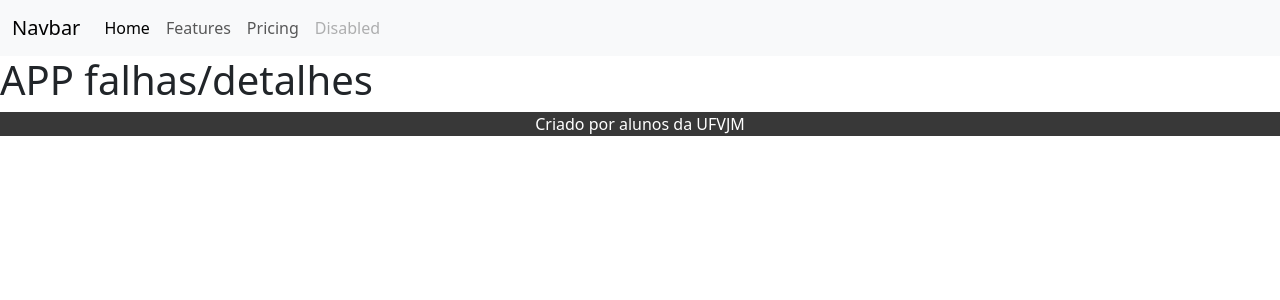
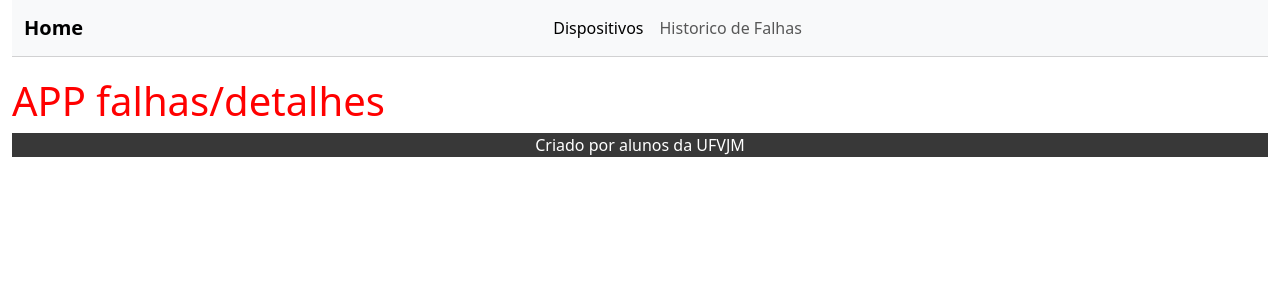
Before and after one commit to Jarvis-01/Projeto, a Django app: page /falhas/detalhe/1/ in a window 1280 px wide. Shown: the top 300 px of the page. Run offline with Django 4.2, Linux system fonts and the light colour scheme; data that the repository does not hold is empty.

Commit message:
organizando rotas

```diff
--- a/projetoSD/dispositivos/templates/adicionar_dispositivo.html
+++ b/projetoSD/dispositivos/templates/adicionar_dispositivo.html
@@ -1,6 +1,6 @@
 {% extends 'base.html' %}
 
-<main>
+
 {% block content %}
     <form action="" method="post">
         {% csrf_token %}
@@ -10,4 +10,3 @@
         <input type="submit" value="Submit">
     </form>
 {% endblock %}
-</main>
--- a/projetoSD/dispositivos/templates/criar_falha.html
+++ b/projetoSD/dispositivos/templates/criar_falha.html
@@ -1,6 +1,6 @@
 {% extends 'base.html' %}
 
-<main>
+
 {% block content %}
     <form action="" method="post">
         {% csrf_token %}
@@ -11,4 +11,3 @@
         <input type="submit" value="Submit">
     </form>
 {% endblock %}
-</main>
--- a/projetoSD/dispositivos/templates/editar_dispositivo.html
+++ b/projetoSD/dispositivos/templates/editar_dispositivo.html
@@ -2,7 +2,7 @@
 
 {% block title %}Editando '{{dispositivos.nome}}'{% endblock %}
 
-<main>
+
 {% block content %}
     <h1>Editando '{{dispositivos.nome}}'</h1>
     <form action="" method="post">
@@ -13,4 +13,3 @@
         <input type="submit" value="Submit">
     </form>
 {% endblock %}
-</main>
--- a/projetoSD/dispositivos/urls.py
+++ b/projetoSD/dispositivos/urls.py
@@ -2,7 +2,7 @@ from django.urls import path
 from . import views
 
 urlpatterns = [
-    path('', views.index, name='index'),
+    path('', views.index, name='index1'),
     path('adicionar/', views.adicionar, name='adicionar'),
     path('editar/<int:id>', views.editar, name='editar'),
     path('deletar/<int:id>', views.deletar, name='deletar'),
--- a/projetoSD/falhas/templates/adicionar_falha.html
+++ b/projetoSD/falhas/templates/adicionar_falha.html
@@ -1,6 +1,6 @@
 {% extends 'base.html' %}
 
-<main>
+
 {% block content %}
     <form action="" method="post">
         {% csrf_token %}
@@ -10,4 +10,3 @@
         <input type="submit" value="Submit">
     </form>
 {% endblock %}
-</main>
--- a/projetoSD/falhas/templates/detalhe.html
+++ b/projetoSD/falhas/templates/detalhe.html
@@ -1,20 +1,19 @@
 {% extends 'base.html' %}
 
-<main>
+
 {% block content %}
     <h1> APP falhas/detalhes </h1>
     {% for item in falhas %}
 
         <ul>
-                <li>{{ item.titulo}}</li>
-                <li>{{ item.equipamento}}</li>
-                <li>{{ item.get_status_dispositivo_display}}</li>
-                <li>{{ item.registro_criado}}</li>
-                <li>{{ item.registro_atualizado}}</li>
-                <li>{{ item.detalhes}}</li>
+            <li>Tipo: {{ item.titulo}}</li>
+            <li>Dispositivo: {{ item.equipamento}}</li>
+            <li>Status:{{ item.get_status_dispositivo_display}}</li>
+            <li>Data criação: {{ item.registro_criado}}</li>
+            <li>Data atualização: {{ item.registro_atualizado}}</li>
+            <li>Detalhes da falha: {{ item.detalhes}}</li>
         </ul>
         <a href="../../editar/{{item.pk}}">Editar</a>
         <a href="../../deletar/{{item.pk}}">Deletar</a>
     {% endfor %}
 {% endblock %}
-</main>
--- a/projetoSD/falhas/templates/editar_falha.html
+++ b/projetoSD/falhas/templates/editar_falha.html
@@ -1,6 +1,6 @@
 {% extends 'base.html' %}
 
-<main>
+
 {% block content %}
     <h1>Editando falha de '{{falhas.titulo}}'</h1>
     <form action="" method="post">
@@ -11,4 +11,3 @@
         <input type="submit" value="Submit">
     </form>
 {% endblock %}
-</main>
--- a/projetoSD/falhas/templates/falhas.html
+++ b/projetoSD/falhas/templates/falhas.html
@@ -1,6 +1,6 @@
 {% extends 'base.html' %}
 
-<main>
+
 {% block content %}
     <h1> APP falhas </h1>
     <p>Valor {{ primeiraMes }}</p>
@@ -62,5 +62,6 @@
         {% endfor %}
         </tbody>
       </table>
+
+      <a href="{% url 'adiciona' %}">adicionar falha</a>
 {% endblock %}
-</main>
--- a/projetoSD/falhas/urls.py
+++ b/projetoSD/falhas/urls.py
@@ -3,9 +3,9 @@ from django.urls import path
 from . import views
 
 urlpatterns = [
-    path('', views.index, name='index'),
+    path('', views.index, name='index2'),
     path("detalhe/<int:pk>/", views.detalhe, name='detalhe'),
-    path('adicionar/', views.adicionar, name='adicionar'),
+    path('adiciona/', views.adicionar, name='adiciona'),
     path('editar/<int:id>', views.editar, name='editar'),
     path('deletar/<int:id>', views.deletar, name='deletar'),
 ]
--- a/projetoSD/projetoSD/settings.py
+++ b/projetoSD/projetoSD/settings.py
@@ -10,6 +10,7 @@ For the full list of settings and their values, see
 https://docs.djangoproject.com/en/4.2/ref/settings/
 """
 
+import os
 from pathlib import Path
 
 # Build paths inside the project like this: BASE_DIR / 'subdir'.
@@ -124,6 +125,7 @@ USE_TZ = True
 # https://docs.djangoproject.com/en/4.2/howto/static-files/
 
 STATIC_URL = 'static/'
+STATICFILES_DIRS = [os.path.join(BASE_DIR, 'static')]
 
 # Default primary key field type
 # https://docs.djangoproject.com/en/4.2/ref/settings/#default-auto-field
--- /dev/null
+++ b/projetoSD/static/css/styles.css
@@ -0,0 +1,31 @@
+.container-fluid{
+    padding: 0px;
+}
+
+.navbar{
+    border-bottom: 1px solid #3333;
+    margin-bottom: 20px;
+}
+
+.navbar-nav{
+    margin: auto;
+}
+
+.navbar-brand{
+    font-weight: bold;
+}
+
+.navbar-light .navbar-nav a.nav-link{
+    color: #3333;
+    letter-spacing: 1px;
+}
+
+main > h1{
+    color: red;
+}
+
+footer{
+    background-color: rgb(56, 56, 56);
+    color: white;
+    text-align: center;
+}
--- /dev/null
+++ b/projetoSD/static/js/scripts.js
@@ -0,0 +1 @@
+console.log('testando javascript')
--- a/projetoSD/templates/base.html
+++ b/projetoSD/templates/base.html
@@ -1,33 +1,33 @@
+{% load static %}
+
 <!DOCTYPE html>
 <html lang="pt-br">
 <head>
     <meta charset="UTF-8">
     <meta name="viewport" content="width=device-width, initial-scale=1.0">
 
+    <link rel="stylesheet" type="text/css" href="{% static 'css/styles.css' %}">
     <link href="https://cdn.jsdelivr.net/npm/bootstrap@5.3.2/dist/css/bootstrap.min.css" rel="stylesheet" integrity="sha384-T3c6CoIi6uLrA9TneNEoa7RxnatzjcDSCmG1MXxSR1GAsXEV/Dwwykc2MPK8M2HN" crossorigin="anonymous">
 
     <title>Document</title>
-    <style>
-        footer{
-            background-color: rgb(56, 56, 56);
-            color: white;
-            text-align: center;
-        }
-    </style>
+
 </head>
 <body>
+    <div class="container-fluid">
         <header>
             {% include "navbar.html" %}
         </header>
+        <main>
             {% block content %}
-
             {% endblock %}
-
+        </main>
         <footer>
             <p>Criado por alunos da UFVJM</p>
         </footer>
+    </div>
 
 
+    <script src="{% static 'js/scripts.js' %}"></script>
     <script src="https://cdn.jsdelivr.net/npm/bootstrap@5.3.2/dist/js/bootstrap.bundle.min.js" integrity="sha384-C6RzsynM9kWDrMNeT87bh95OGNyZPhcTNXj1NW7RuBCsyN/o0jlpcV8Qyq46cDfL" crossorigin="anonymous"></script>
 </body>
 </html>
--- a/projetoSD/templates/navbar.html
+++ b/projetoSD/templates/navbar.html
@@ -1,22 +1,16 @@
 <nav class="navbar navbar-expand-lg bg-body-tertiary">
     <div class="container-fluid">
-      <a class="navbar-brand" href="#">Navbar</a>
+      <a class="navbar-brand" href="{% url 'index' %}">Home</a>
       <button class="navbar-toggler" type="button" data-bs-toggle="collapse" data-bs-target="#navbarNav" aria-controls="navbarNav" aria-expanded="false" aria-label="Toggle navigation">
         <span class="navbar-toggler-icon"></span>
       </button>
       <div class="collapse navbar-collapse" id="navbarNav">
         <ul class="navbar-nav">
           <li class="nav-item">
-            <a class="nav-link active" aria-current="page" href="#">Home</a>
+            <a class="nav-link active" aria-current="page" href="{% url 'index1' %}">Dispositivos</a>
           </li>
           <li class="nav-item">
-            <a class="nav-link" href="#">Features</a>
-          </li>
-          <li class="nav-item">
-            <a class="nav-link" href="#">Pricing</a>
-          </li>
-          <li class="nav-item">
-            <a class="nav-link disabled" aria-disabled="true">Disabled</a>
+            <a class="nav-link" href="{% url 'index2' %}">Historico de Falhas</a>
           </li>
         </ul>
       </div>
```
Also changed, not shown: projetoSD/dispositivos/templates/detalhes.html (+7 -8 lines), projetoSD/dispositivos/templates/dispositivos.html (+5 -5 lines), projetoSD/home/templates/index.html (+4 -5 lines). Lines whose indentation alone changed are shown as unchanged.
